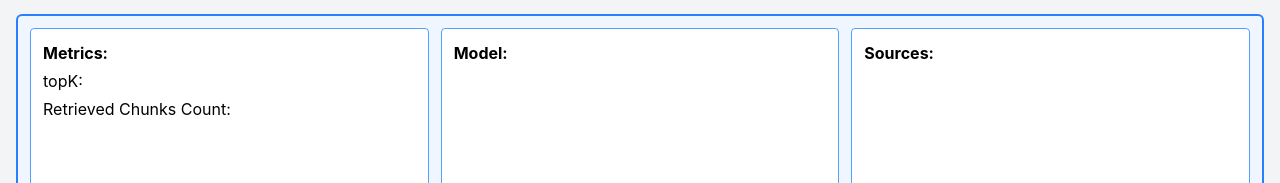
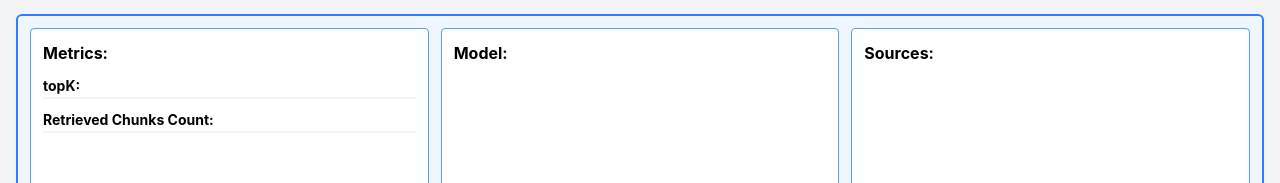
Before and after one commit to eobcre/bedrock-rag-project, a React (Vite) app in the folder frontend/: page / in a window 1280 px wide. Shown: the part 432-615 px from the top of the page. Built offline with nearby package versions, Linux system fonts and the light colour scheme; no server answers.

Commit message:
style: improve ui

```diff
--- a/frontend/src/sections/Metrics.tsx
+++ b/frontend/src/sections/Metrics.tsx
@@ -6,11 +6,20 @@ type MetricsProps = {
 };
 
 const Metrics = ({ metricsData }: MetricsProps) => {
+  const metrics = [
+    { id: 1, label: "topK", value: metricsData?.topK },
+    { id: 2, label: "Retrieved Chunks Count", value: metricsData?.retrieveChunksCount },
+  ];
+
   return (
-    <div className="flex flex-col gap-1">
+    <div className="flex flex-col gap-2">
       <h1 className="font-bold">Metrics:</h1>
-      <p>topK: {metricsData?.topK}</p>
-      <p>Retrieved Chunks Count: {metricsData?.retrieveChunksCount}</p>
+      {metrics.map((item) => (
+        <div key={item.id} className="border-b-2 border-gray-100">
+          <span className="text-sm font-bold mr-2">{item.label}:</span>
+          <span>{item.value}</span>
+        </div>
+      ))}
     </div>
   );
 };
```
